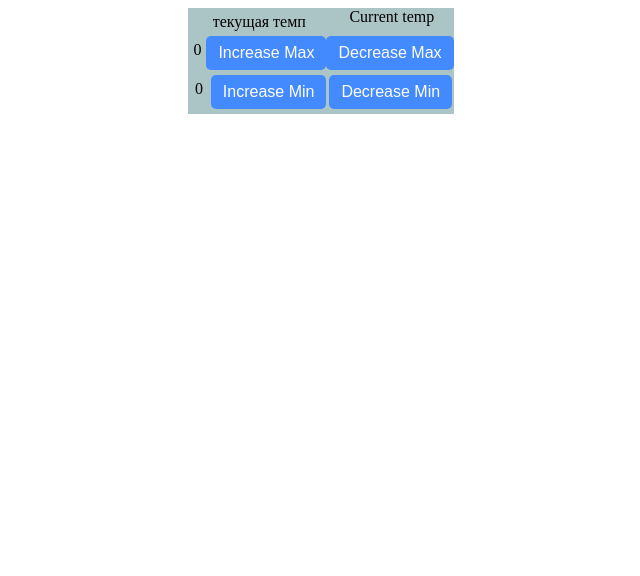
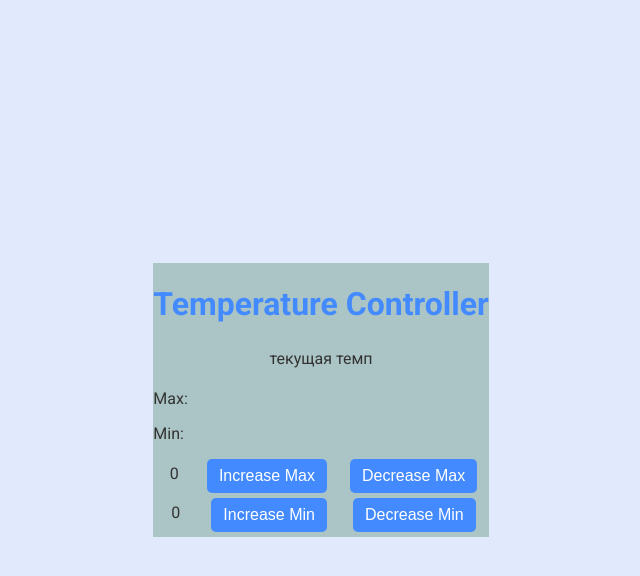
Before and after one commit to idkuanymore/storage_project, a website: page index.html in a window 1280 px wide. Shown: the whole page, without its empty margins (319-959 px from the left). Drawn offline with Linux system fonts and the light colour scheme.

Commit message:
chng: css

```diff
--- a/data.json
+++ b/data.json
@@ -1,5 +1,5 @@
 {
   "currentTemperature": 25,
-  "maxTemperature": 44,
+  "maxTemperature": 45,
   "minTemperature": 14
 }
--- a/index.html
+++ b/index.html
@@ -12,10 +12,14 @@
 </head>
 <body>
     <div class="main_field">
+        <h1 class="module-title">Temperature Controller</h1>
         <div class="first">
             <div class="curr_temp">текущая темп</div>
-            Current temp
         </div>
+        <div class="limits">
+            <p>Max: <span id="max-temperature"></span></p>
+            <p>Min: <span id="min-temperature"></span></p>
+          </div>
         <div class="second">
             <div class="max_temp"></div>
             <button id="increase-temperature-max">Increase Max</button>
--- a/style.css
+++ b/style.css
@@ -1,9 +1,19 @@
-body{
-    display:flex;
-    justify-content: center;
-    align-items: center;
+body {
+  font-family: 'Roboto', sans-serif;
+  background-color: #e0eafc; /* Light blue-gray */
+  color: #333;
+  margin: 0;
+  display: flex;
+  justify-content: center;
+  align-items: center;
+  min-height: 100vh;
 }
 
+
+.module-title {
+  font-size: 2em;
+  color: #448aff; /* Blue accent */
+}
 
 .main_field{
     background-color: rgb(171, 196, 197);
```
